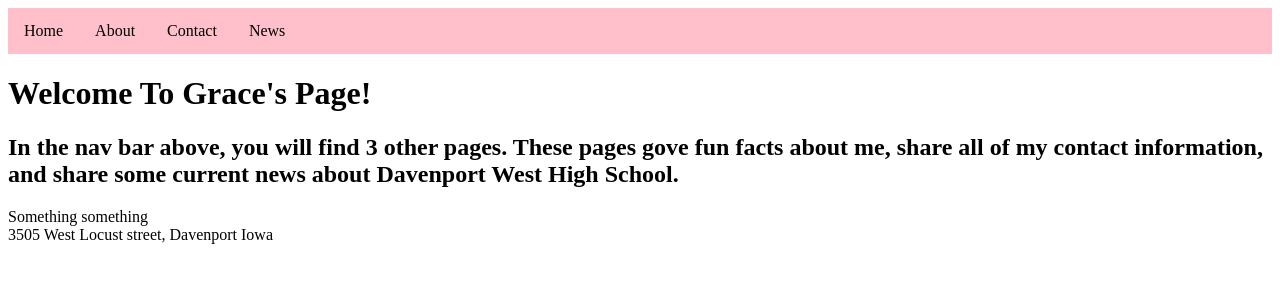
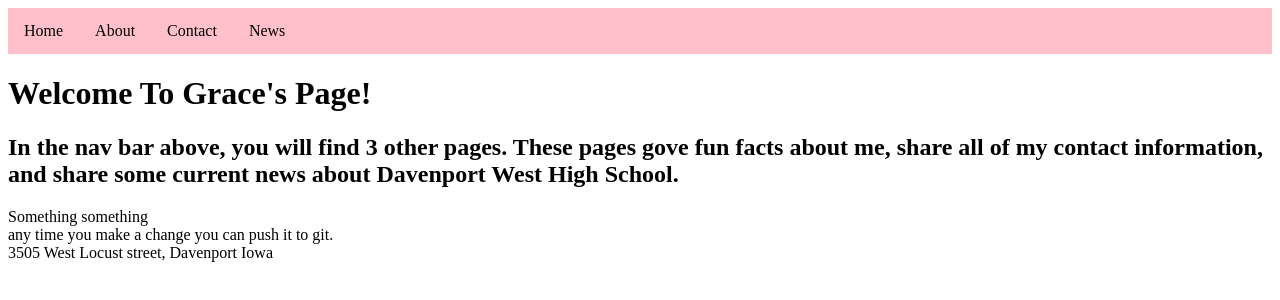
Before and after one commit to gt307341/nav, a plain HTML site: page index.html in a window 1280 px wide. Drawn offline with Linux system fonts and the light colour scheme.

Commit message:
Update index.html

```diff
--- a/index.html
+++ b/index.html
@@ -18,7 +18,9 @@
 news about Davenport West High School. </h2>
 
 
-Something something
+Something something <br>
+
+any time you make a change you can push it to git.
 <footer> 3505 West Locust street, Davenport Iowa  </footer>
   </body>
 </html>
```
